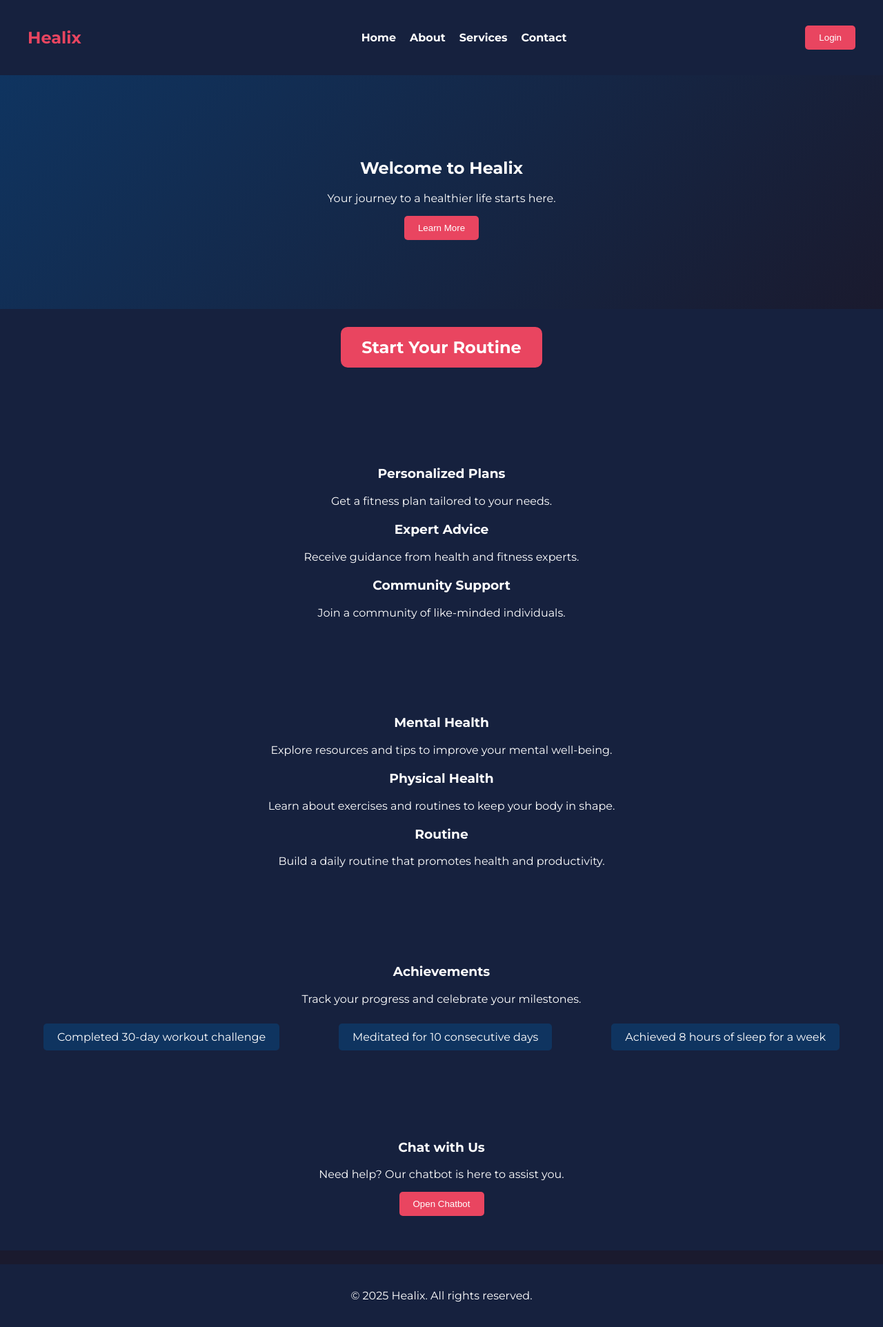
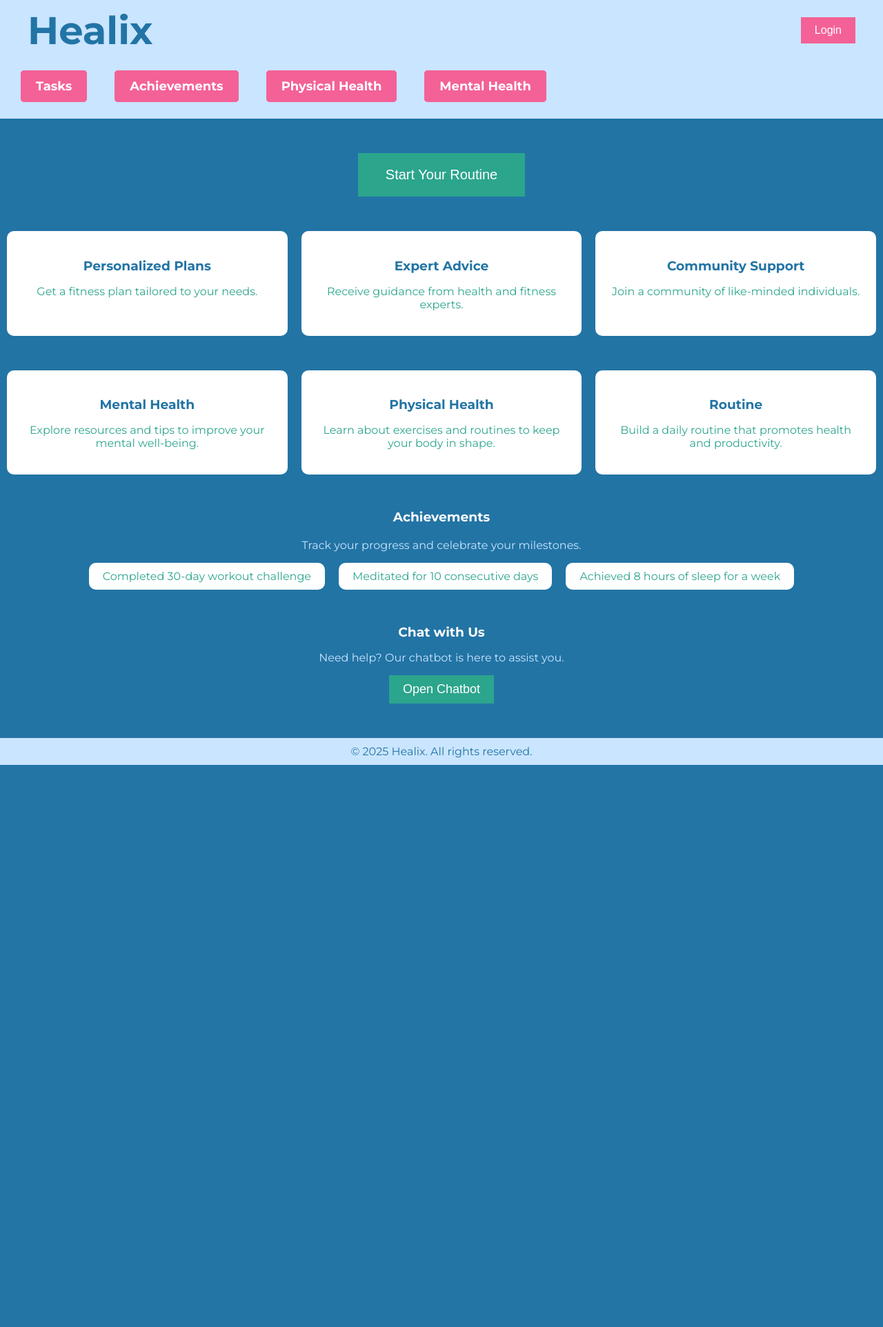
Before and after one commit to francisdav1d/healix, a PHP site: page / in a window 1280 px wide. Shown: the whole page at 69% size. After the commit the page ends 1109 px from the top, so only its background shows below. Run offline with PHP 8.4, Linux system fonts and the light colour scheme.

Commit message:
Add files via upload

```diff
--- a/index.html
+++ b/index.html
@@ -9,27 +9,25 @@
 </head>
 <body>
   <header>
-    <nav>
+    <nav class="top-nav">
       <div class="logo">
         <h1>Healix</h1>
       </div>
+      <div class="login-container">
+        <button class="login-button" id="login-button">Login</button>
+      </div>
+    </nav>
+    <nav class="main-nav">
       <ul class="nav-links">
-        <li><a href="#">Home</a></li>
-        <li><a href="#about">About</a></li>
-        <li><a href="#services">Services</a></li>
-        <li><a href="#contact">Contact</a></li>
+        <li><a href="#" id="tasks-button">Tasks</a></li>
+        <li><a href="#" id="achievements-button">Achievements</a></li>
+        <li><a href="#" id="physical-health-button">Physical Health</a></li>
+        <li><a href="#" id="mental-health-button">Mental Health</a></li>
       </ul>
-      <button class="login-button" onclick="login()">Login</button>
     </nav>
   </header>
 
   <main>
-    <section class="hero">
-      <h2>Welcome to Healix</h2>
-      <p>Your journey to a healthier life starts here.</p>
-      <button class="learn-more" onclick="learnMore()">Learn More</button>
-    </section>
-
     <section class="start-routine">
       <button class="start-routine-button" onclick="startRoutine()">Start Your Routine</button>
     </section>
@@ -64,7 +62,7 @@
       </div>
     </section>
 
-    <section class="achievements">
+    <section class="achievements" id="achievements">
       <h3>Achievements</h3>
       <p>Track your progress and celebrate your milestones.</p>
       <div class="achievement-list">
--- a/script.js
+++ b/script.js
@@ -1,31 +1,27 @@
 document.addEventListener('DOMContentLoaded', () => {
-    // Add event listeners for buttons
-    document.querySelector('.learn-more').addEventListener('click', handleLearnMore);
-    document.querySelector('.login-button').addEventListener('click', handleLogin);
-    document.querySelector('.start-routine-button').addEventListener('click', handleStartRoutine);
-    document.querySelector('.chatbot-button').addEventListener('click', handleChatbot);
+    const loginButton = document.getElementById('login-button');
+    const tasksButton = document.getElementById('tasks-button');
+    const achievementsButton = document.getElementById('achievements-button');
+    const mentalHealthButton = document.getElementById('mental-health-button');
+    const physicalHealthButton = document.getElementById('physical-health-button');
+
+    loginButton.addEventListener('click', () => {
+      window.location.href = './login/index.html';
+    });
+
+    tasksButton.addEventListener('click', () => {
+      alert('Tasks button clicked'); // Change this to desired functionality
+    });
+
+    achievementsButton.addEventListener('click', () => {
+      alert('Achievements button clicked'); // Change this to desired functionality
+    });
+
+    mentalHealthButton.addEventListener('click', () => {
+      window.location.href = './mentalhealth/index.html';
+    });
+
+    physicalHealthButton.addEventListener('click', () => {
+      window.location.href = './physicalhealth/index.html';
+    });
   });
-
-  function handleLearnMore() {
-    alert("Welcome to Healix! Explore our services to start your journey towards a healthier life.");
-  }
-
-  function handleLogin() {
-    alert("Login functionality is currently unavailable. Please check back later.");
-  }
-
-  function handleChatbot() {
-    alert("Chatbot is currently unavailable. Please check back later.");
-  }
-
-  function handleStartRoutine() {
-    alert("Let's start your new routine!");
-  }
-
-  function navigate(page) {
-    if (page === 'login') {
-        window.location.href = './login/index.html'; // Corrected the path
-    } else {
-        alert('Navigating to ' + page);
-    }
-}
--- a/styles.css
+++ b/styles.css
@@ -1,21 +1,15 @@
-/* General Styles */
 body {
+    margin: 0;
     font-family: 'Montserrat', sans-serif;
-    margin: 0;
-    padding: 0;
-    color: #ffffff;
-    background-color: #1a1a2e;
-    transition: background-color 0.5s, color 0.5s;
+    background-color: #2274A5; /* Change the background color to blue */
   }
 
   header {
-    background-color: #16213e;
-    padding: 20px 0;
-    box-shadow: 0 4px 6px rgba(0, 0, 0, 0.1);
-    transition: background-color 0.5s;
+    background-color: #CAE5FF;
+    padding: 10px 0;
   }
 
-  nav {
+  .top-nav {
     display: flex;
     justify-content: space-between;
     align-items: center;
@@ -24,124 +18,178 @@ body {
     padding: 0 20px;
   }
 
+  .logo {
+    flex: 1;
+  }
+
   .logo h1 {
-    color: #e94560;
-    font-weight: 700;
-    animation: fadeInDown 1s;
+    margin: 0;
+    color: #2274A5;
+    font-size: 3.5em; /* Make the logo a bit bigger */
+  }
+
+  .login-container {
+    flex: 1;
+    display: flex;
+    justify-content: flex-end;
+  }
+
+  .login-button {
+    background-color: #F46197;
+    color: white;
+    border: none;
+    padding: 10px 20px;
+    cursor: pointer;
+    font-size: 16px;
+    transition: background-color 0.3s, transform 0.3s;
+  }
+
+  .login-button:hover {
+    background-color: #e04b80;
+    transform: scale(1.1);
+  }
+
+  .main-nav {
+    display: flex;
+    justify-content: flex-start;
+    align-items: center;
+    margin-top: 10px;
   }
 
   .nav-links {
     list-style: none;
+    padding: 0;
     display: flex;
+    justify-content: flex-start;
+    width: 100%;
+    padding: 10px;
   }
 
   .nav-links li {
-    margin-left: 20px;
+    margin: 0 20px;
   }
 
   .nav-links a {
+    text-decoration: none;
     color: #ffffff;
-    text-decoration: none;
-    font-weight: bold;
-    transition: color 0.3s;
+    font-size: 18px;
+    font-weight: bold; /* Make the fonts bolder */
+    padding: 10px 20px;
+    background-color: #F46197; /* Fill the color pink */
+    border: 2px solid #F46197; /* Pink box around each button */
+    border-radius: 5px;
+    transition: background-color 0.3s, color 0.3s, transform 0.3s;
   }
 
   .nav-links a:hover {
-    color: #e94560;
-  }
-
-  .login-button {
-    background-color: #e94560;
-    color: #ffffff;
-    border: none;
-    padding: 10px 20px;
-    border-radius: 5px;
-    cursor: pointer;
-    transition: background-color 0.3s;
-  }
-
-  .login-button:hover {
-    background-color: #d43f57;
-  }
-
-  .hero {
-    text-align: center;
-    padding: 100px 20px;
-    background: linear-gradient(135deg, #0f3460 0%, #1a1a2e 100%);
-    color: #ffffff;
-    animation: fadeInUp 1s;
-  }
-
-  .hero .learn-more {
-    background-color: #e94560;
-    color: #ffffff;
-    padding: 10px 20px;
-    border: none;
-    border-radius: 5px;
-    cursor: pointer;
-    transition: background-color 0.3s, transform 0.3s;
-  }
-
-  .hero .learn-more:hover {
-    background-color: #d43f57;
-    transform: scale(1.05);
+    background-color: #FFFFFF;
+    color: #2274A5;
+    transform: scale(1.1);
   }
 
   .start-routine {
     text-align: center;
-    padding: 50px 20px;
-    background-color: #16213e;
-    animation: fadeInUp 1s;
+    margin: 50px 0;
   }
 
   .start-routine-button {
-    font-family: 'Montserrat', sans-serif;
-    background-color: #e94560;
-    color: #ffffff;
-    padding: 15px 30px;
+    background-color: #2CA58D;
+    color: white;
     border: none;
-    border-radius: 10px;
-    font-size: 24px;
-    font-weight: 700;
+    padding: 20px 40px;
     cursor: pointer;
-    animation: bounce 2s infinite;
+    font-size: 20px;
+    transition: background-color 0.3s, transform 0.3s;
   }
 
-  @keyframes bounce {
-    0%, 20%, 50%, 80%, 100% {
-      transform: translateY(0);
-    }
-    40% {
-      transform: translateY(-30px);
-    }
-    60% {
-      transform: translateY(-15px);
-    }
+  .start-routine-button:hover {
+    background-color: #1e8e6e;
+    transform: scale(1.1);
   }
 
-  .features, .health-sections, .achievements, .chatbot {
-    padding: 50px 20px;
-    background-color: #16213e;
-    color: #ffffff;
-    text-align: center;
+  .features {
+    display: flex;
+    justify-content: center;
+    margin: 50px 0;
   }
 
-  .feature, .health-section, .achievement, .chatbot {
+  .feature {
+    background-color: white;
+    padding: 20px;
+    margin: 0 10px;
+    border-radius: 10px;
+    text-align: center;
+    width: 30%;
+    transition: transform 0.3s;
+  }
+
+  .feature:hover {
+    transform: scale(1.05);
+  }
+
+  .feature h3 {
+    color: #2274A5;
+    margin-bottom: 10px;
+  }
+
+  .feature p {
+    color: #2CA58D;
+  }
+
+  .health-sections {
+    display: flex;
+    justify-content: center;
+    margin: 50px 0;
+  }
+
+  .health-section {
+    background-color: white;
+    padding: 20px;
+    margin: 0 10px;
+    border-radius: 10px;
+    text-align: center;
+    width: 30%;
+    transition: transform 0.3s;
+  }
+
+  .health-section:hover {
+    transform: scale(1.05);
+  }
+
+  .health-section h3 {
+    color: #2274A5;
+    margin-bottom: 10px;
+  }
+
+  .health-section p {
+    color: #2CA58D;
+  }
+
+  .achievements {
+    text-align: center;
+    margin: 50px 0;
+  }
+
+  .achievements h3 {
+    color: white;
     margin-bottom: 20px;
-    animation: fadeInUp 1s;
+  }
+
+  .achievements p {
+    color: #CAE5FF;
   }
 
   .achievement-list {
     display: flex;
-    justify-content: space-around;
-    flex-wrap: wrap;
+    justify-content: center;
   }
 
   .achievement {
-    background-color: #0f3460;
+    background-color: white;
+    color: #2CA58D;
+    margin: 0 10px;
     padding: 10px 20px;
-    border-radius: 5px;
-    margin: 10px;
+    border-radius: 10px;
     transition: transform 0.3s;
   }
 
@@ -149,62 +197,42 @@ body {
     transform: scale(1.05);
   }
 
+  .chatbot {
+    text-align: center;
+    margin: 50px 0;
+  }
+
+  .chatbot h3 {
+    color: white;
+    margin-bottom: 10px;
+  }
+
+  .chatbot p {
+    color: #CAE5FF;
+  }
+
   .chatbot-button {
-    background-color: #e94560;
-    color: #ffffff;
+    background-color: #2CA58D;
+    color: white;
+    border: none;
     padding: 10px 20px;
-    border: none;
-    border-radius: 5px;
     cursor: pointer;
+    font-size: 18px;
     transition: background-color 0.3s, transform 0.3s;
   }
 
   .chatbot-button:hover {
-    background-color: #d43f57;
-    transform: scale(1.05);
+    background-color: #1e8e6e;
+    transform: scale(1.1);
   }
 
   footer {
+    background-color: #CAE5FF;
     text-align: center;
-    padding: 20px 0;
-    background-color: #16213e;
-    color: #ffffff;
-    transition: background-color 0.5s;
+    padding: 10px 0;
   }
 
-  /* Animations */
-  @keyframes fadeInDown {
-    from {
-      opacity: 0;
-      transform: translateY(-20px);
-    }
-    to {
-      opacity: 1;
-      transform: translateY(0);
-    }
+  footer p {
+    color: #2274A5;
+    margin: 0;
   }
-
-  @keyframes fadeInUp {
-    from {
-      opacity: 0;
-      transform: translateY(20px);
-    }
-    to {
-      opacity: 1;
-      transform: translateY(0);
-    }
-  }
-
-  /* Dark Theme */
-  body.dark-theme {
-    background-color: #0f3460;
-    color: #fff;
-  }
-
-  header.dark-theme {
-    background-color: #1a1a2e;
-  }
-
-  footer.dark-theme {
-    background-color: #1a1a2e;
-  }
```
Also changed, not shown: login/styles.css (+24 -13 lines).
